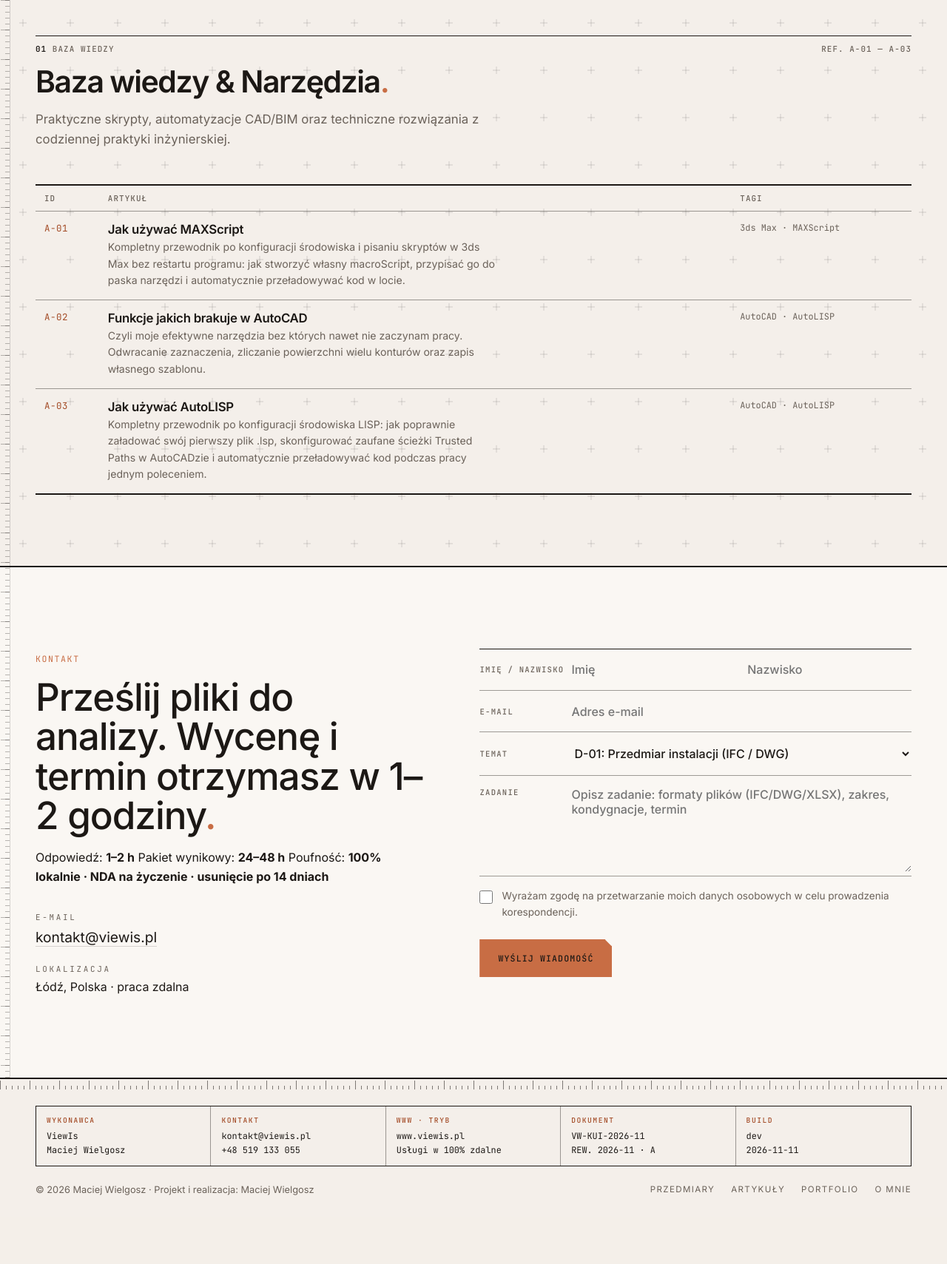
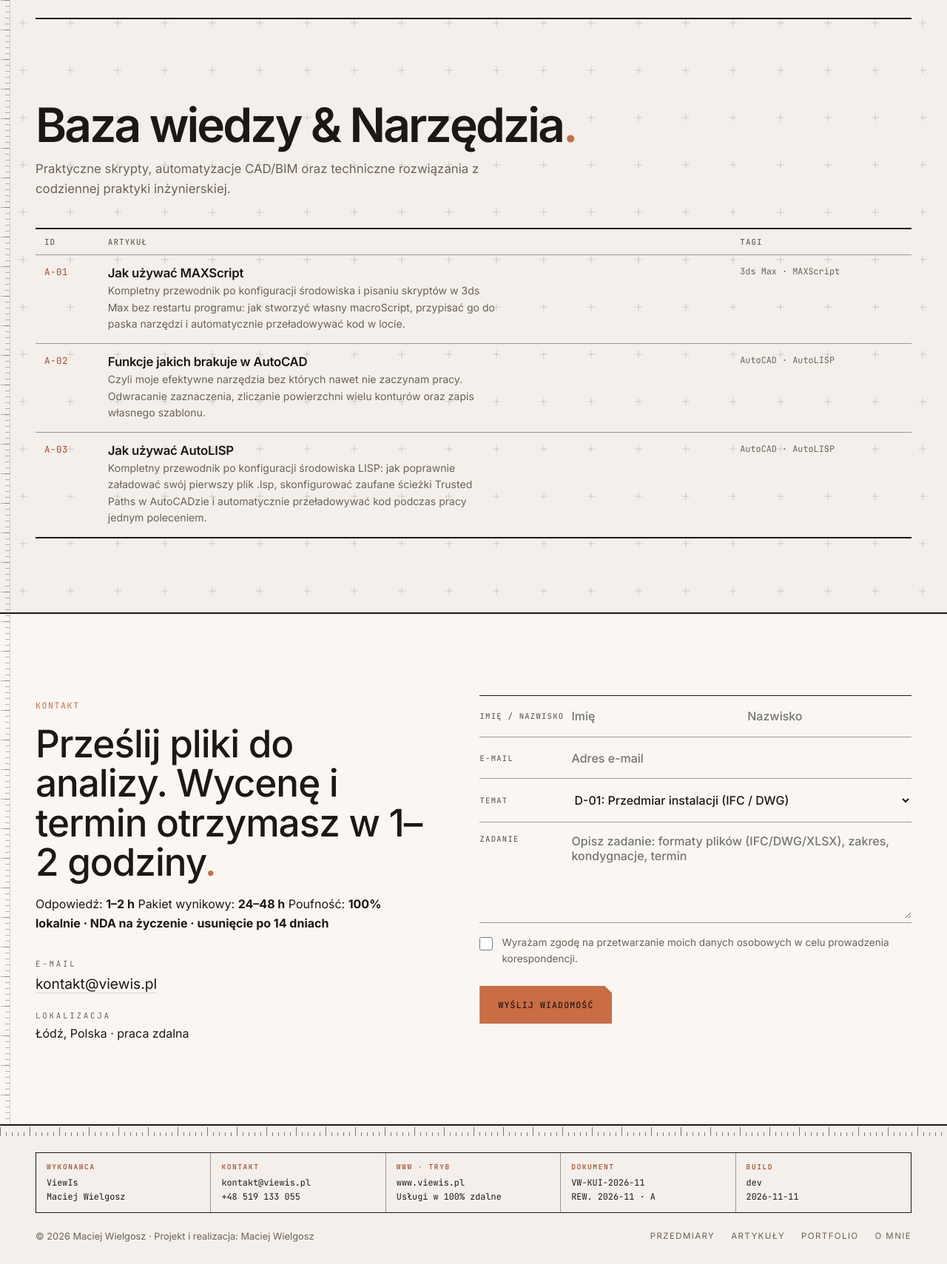
Before and after one commit to wievis/ViewIs, a Django app: page /artykuly/ in a window 1280 px wide. Shown: the part 64-1773 px from the top of the page at 74% size. Before the commit the page ends 1680 px from the top, so only its background shows below. Run offline with Django 4.2, Linux system fonts and the light colour scheme.

Commit message:
fix: linie

```diff
--- a/portfolio/templates/articles_list.html
+++ b/portfolio/templates/articles_list.html
@@ -3,14 +3,12 @@
 {% load static %}
 
 {% block content %}
-<section class="art">
-  <div class="container">
-    <div class="sec-head">
-      <div class="row lbl"><span><b>01</b> {% if lang == 'en' %}Knowledge Base{% else %}Baza wiedzy{% endif %}</span><span>REF. A-01 — A-03</span></div>
-      <h2>{% if lang == 'en' %}Knowledge Base &amp; Tools<i class="dot">.</i>{% else %}Baza wiedzy &amp; Narzędzia<i class="dot">.</i>{% endif %}</h2>
-      <p class="lead">{% if lang == 'en' %}Practical scripts, CAD/BIM automation and technical solutions from everyday engineering work.{% else %}Praktyczne skrypty, automatyzacje CAD/BIM oraz techniczne rozwiązania z codziennej praktyki inżynierskiej.{% endif %}</p>
-    </div>
+<section class="page-hero container">
+  <h1 class="display">{% if lang == 'en' %}Knowledge Base &amp; Tools<i class="dot">.</i>{% else %}Baza wiedzy &amp; Narzędzia<i class="dot">.</i>{% endif %}</h1>
+  <p class="lead" style="margin-top:14px">{% if lang == 'en' %}Practical scripts, CAD/BIM automation and technical solutions from everyday engineering work.{% else %}Praktyczne skrypty, automatyzacje CAD/BIM oraz techniczne rozwiązania z codziennej praktyki inżynierskiej.{% endif %}</p>
+</section>
 
+<section class="container" style="padding-bottom:100px">
   <table class="xtbl">
     <thead><tr><th>ID</th><th>{% if lang == 'en' %}Article{% else %}Artykuł{% endif %}</th><th class="io-col">{% if lang == 'en' %}Tags{% else %}Tagi{% endif %}</th></tr></thead>
     <tbody>
@@ -25,6 +23,5 @@
     {% endfor %}
     </tbody>
   </table>
-  </div>
 </section>
 {% endblock %}
--- a/portfolio/templates/home.html
+++ b/portfolio/templates/home.html
@@ -9,7 +9,7 @@
 <div class="eng">
 
 <section class="eng-hero">
-  <div class="container">
+  <div class="container page-hero" style="margin-top:0">
     <div class="eng-hero-grid">
       <div>
         <span class="eng-lbl">{% if lang == 'en' %}BIM/CAD data engineering{% else %}Inżynieria danych BIM/CAD{% endif %}</span>
--- a/portfolio/templates/mep.html
+++ b/portfolio/templates/mep.html
@@ -72,7 +72,7 @@
 <div class="eng">
 
 <section class="eng-hero">
-  <div class="container">
+  <div class="container page-hero" style="margin-top:0">
     <div class="eng-hero-grid" style="padding-bottom:clamp(40px,6vw,76px)">
       <div>
         <span class="eng-lbl">{% if lang == 'en' %}Quantity takeoffs{% else %}Przedmiary instalacji{% endif %}</span>
```
Lines whose indentation alone changed are shown as unchanged.
